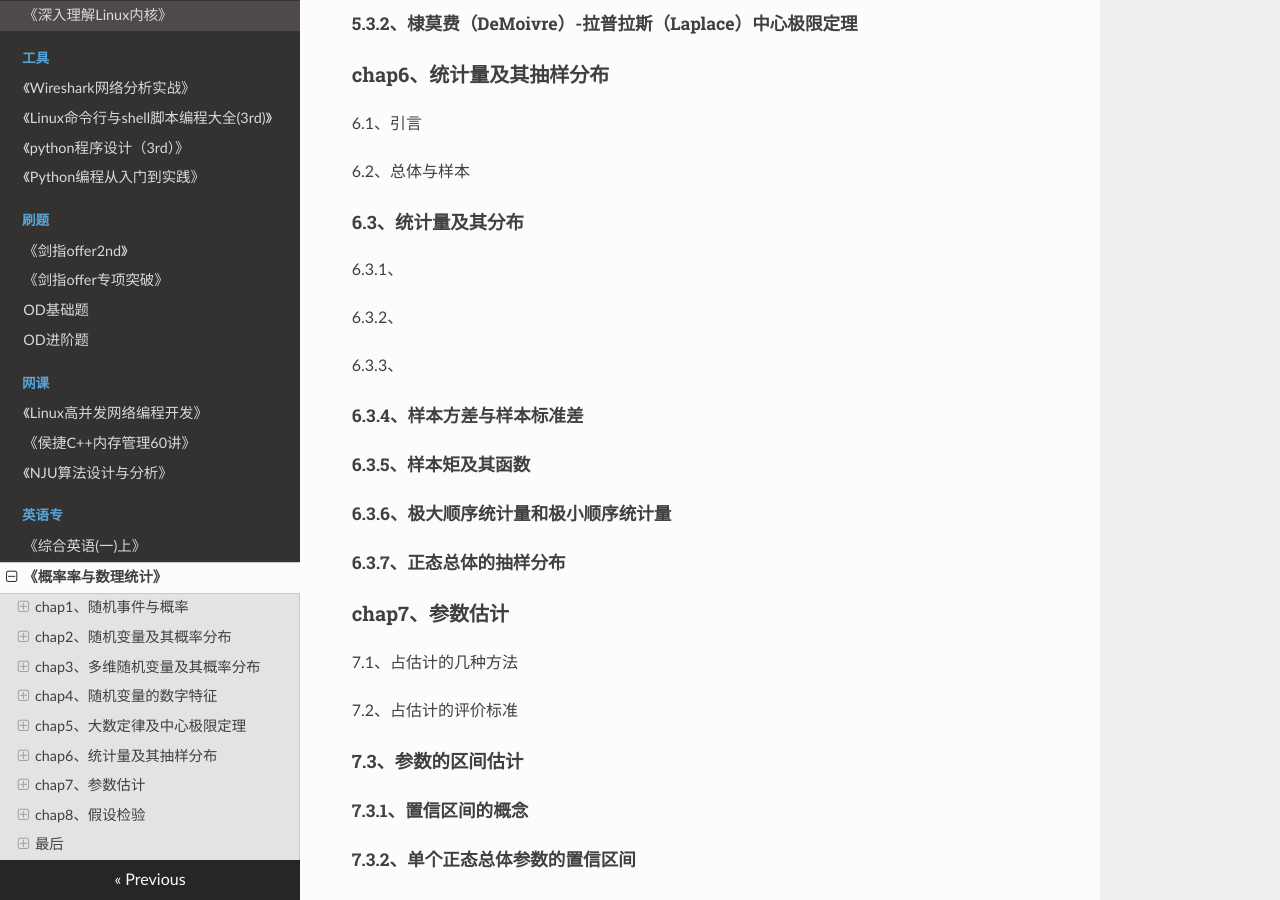
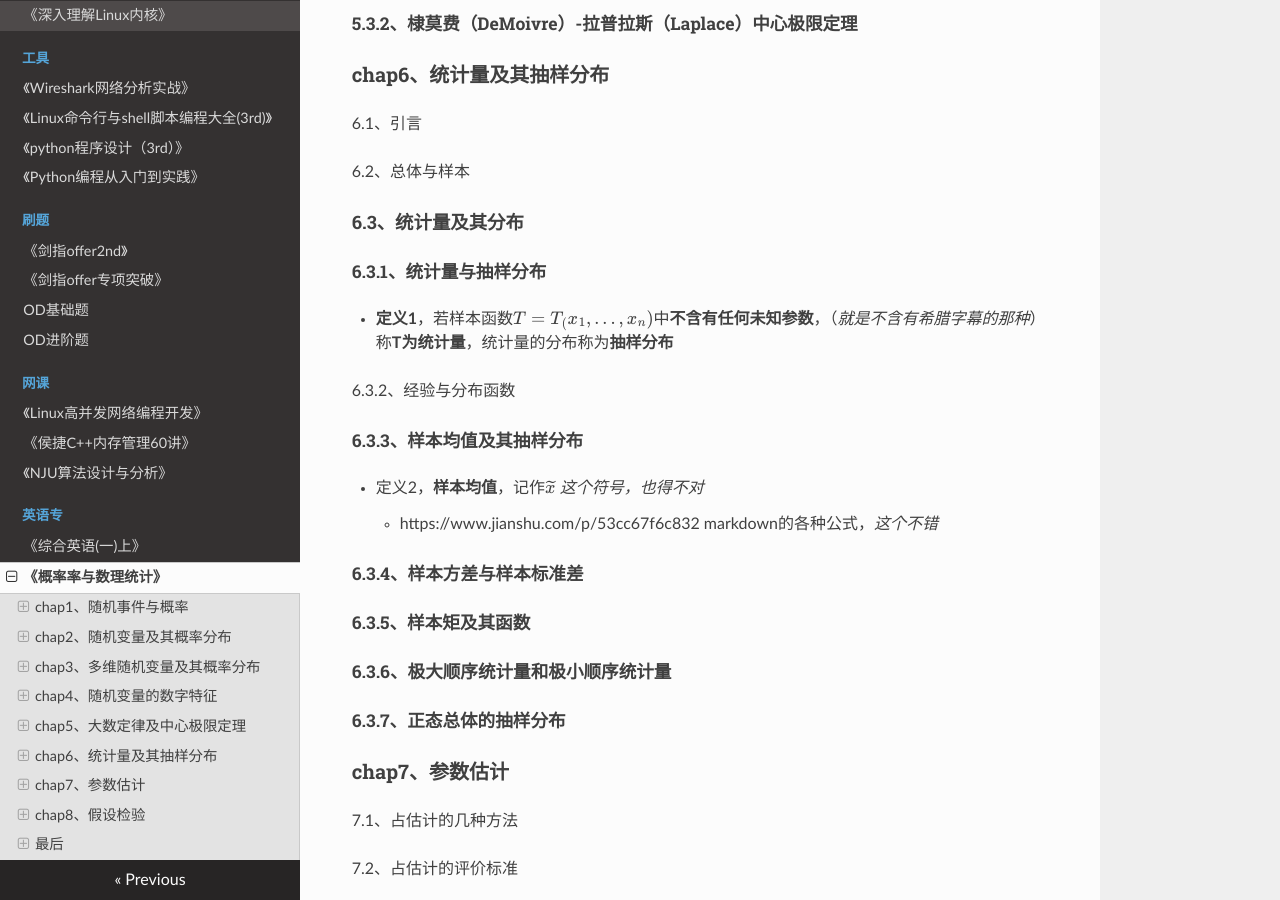
Before and after one commit to wolflion/booknotes, an MkDocs documentation site: the page built from docs/95selfStudy/概率论与数理统计.md, in a window 1280 px wide and 900 px high, scrolled down 10771 px. Built offline with MkDocs 1.6.1, drawn with Linux system fonts in a browser that asks for light colours; nearby versions of some CDN libraries; formulas are drawn with MathJax 3.

Commit message:
Update 概率论与数理统计.md

```diff
--- a/docs/95selfStudy/概率论与数理统计.md
+++ b/docs/95selfStudy/概率论与数理统计.md
@@ -411,11 +411,16 @@
 
 #### 6.3、统计量及其分布
 
-6.3.1、
+##### 6.3.1、统计量与抽样分布
 
-6.3.2、
++ **定义1**，若样本函数$T=T_(x_1,...,x_n)$中**不含有任何未知参数**，（*就是不含有希腊字幕的那种*）称**T为统计量**，统计量的分布称为**抽样分布**
 
-6.3.3、
+6.3.2、经验与分布函数
+
+##### 6.3.3、样本均值及其抽样分布
+
++ 定义2，**样本均值**，记作$\widetilde x$  *这个符号，也得不对*
+  + https://www.jianshu.com/p/53cc67f6c832  markdown的各种公式，*这个不错*
 
 ##### 6.3.4、样本方差与样本标准差
 
```
